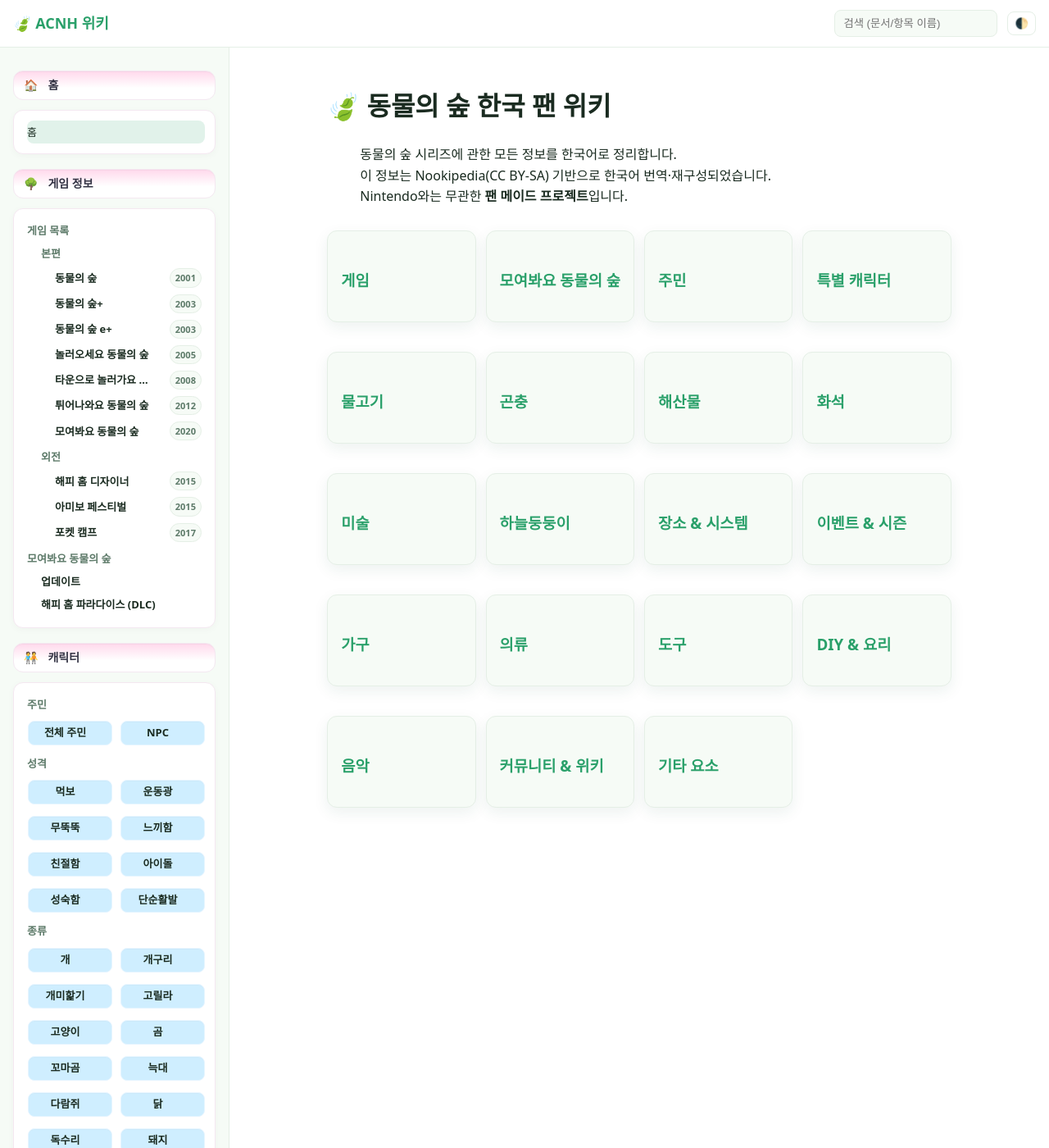
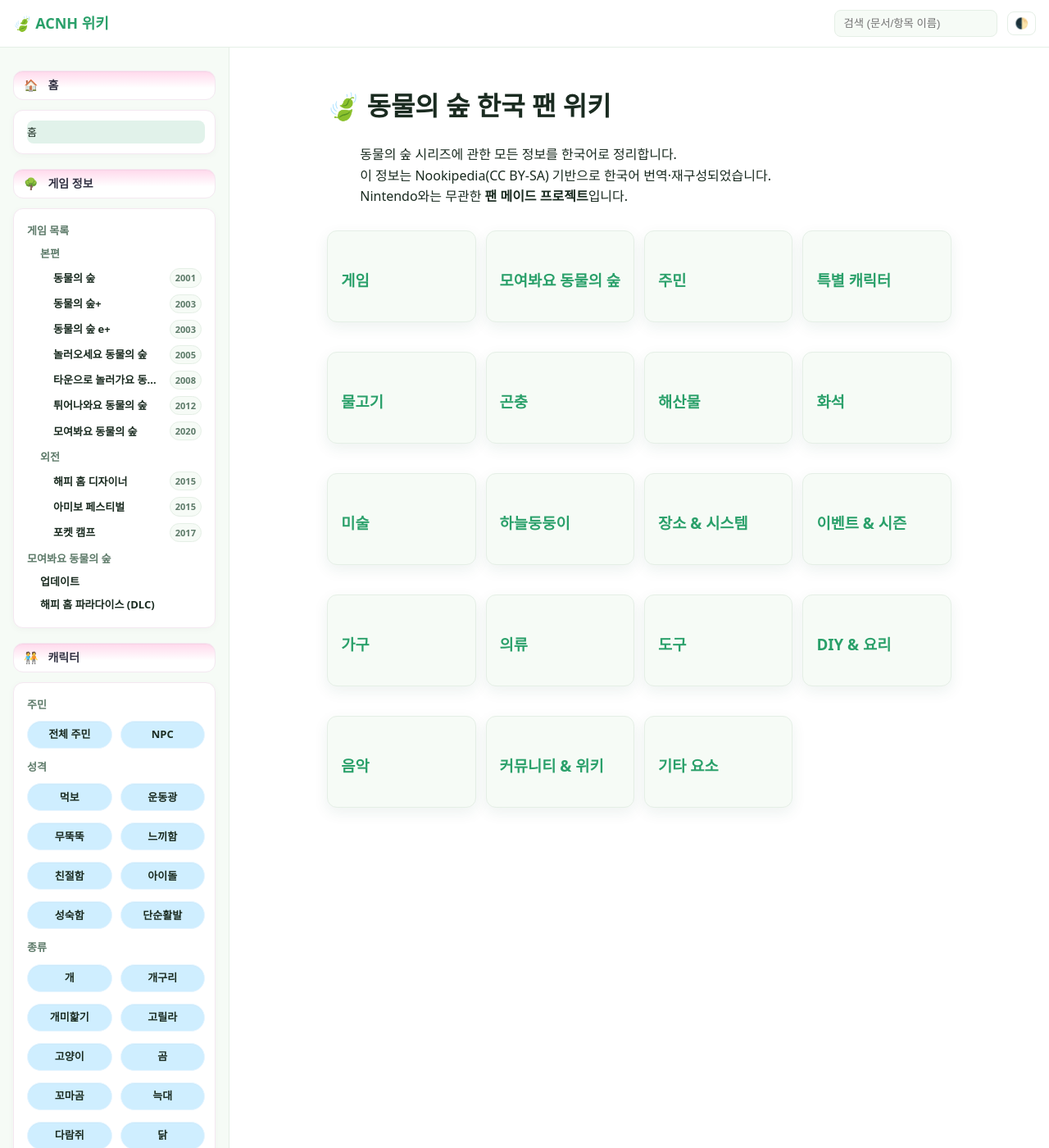
Before and after one commit to cute-bite/animal-crossing, a Jekyll site: the page built from index.md, in a window 1280 px wide and 1400 px high. Shown: the whole window at 82% size. Built offline with Jekyll 4.4.1, drawn with Linux system fonts in a browser that asks for light colours.

Commit message:
Add files via upload

```diff
--- a/assets/css/theme.css
+++ b/assets/css/theme.css
@@ -588,8 +588,8 @@
   padding-left: 16px !important;   /* 숫자만 취향대로 14~20px 조절 */
 }
 
-/* 위에서 0으로 만들었던 규칙 무력화 */
-.sidebar .menu li > ul { padding-left: 1px !important; }
+/* li메뉴 여백 */
+.sidebar .menu li > ul { padding-left: 0px !important; }
 
 /* 링크 자체는 과도하게 들여쓰지 않도록 */
 .sidebar .menu a { padding-left: 0 !important; }
@@ -608,3 +608,18 @@
 .sidebar ul li {
   padding-left: 16px;   /* 원하는 값: 12~20px 조절 가능 */
 }
+
+/* 성격/종류 버튼 텍스트 세로·가로 중앙 정렬 */
+.sidebar .species-grid a,
+.sidebar .personality-grid a {
+  display: flex;                /* flexbox로 전환 */
+  align-items: center;          /* 세로 가운데 */
+  justify-content: center;      /* 가로 가운데 */
+  padding: 6px 12px !important;
+  min-height: 34px;             /* 버튼 높이 확보 */
+  font-size: 13px;
+  border-radius: 999px;
+  white-space: nowrap;
+  overflow: hidden;
+  text-overflow: ellipsis;
+}
```
